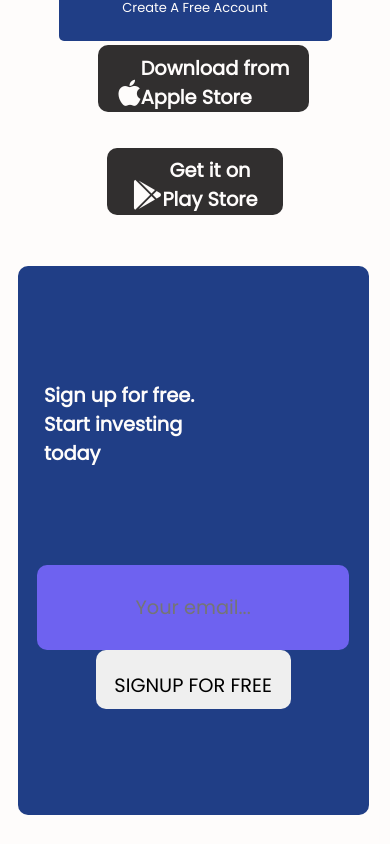
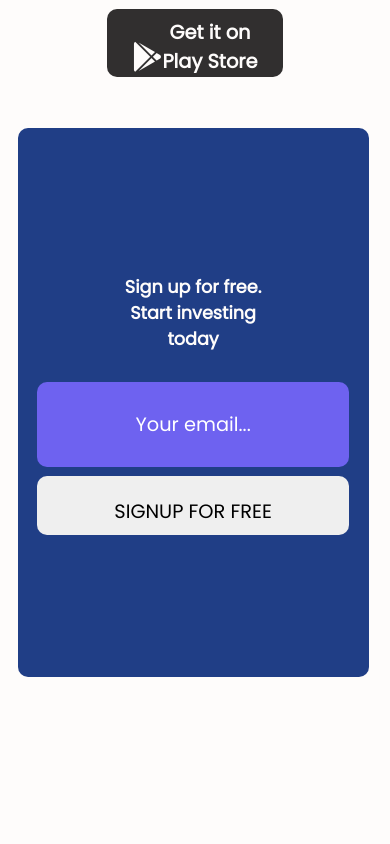
Before and after one commit to fortune-elite/fortune-app, a React (Create React App) app: page / in a window 390 px wide. Shown: the part 7840-8684 px from the top of the page. Built offline with nearby package versions, Linux system fonts and the light colour scheme; the HTML template or start-up script is replaced by a standard one.

Commit message:
fix callToAction div

```diff
--- a/src/components/css/CallToAction.css
+++ b/src/components/css/CallToAction.css
@@ -62,6 +62,10 @@
     width: 20vw;
     height:10vh;
     cursor: pointer;
+}
+
+::placeholder {
+    color: white;
 }
 
 .CallToAction .ios{
@@ -194,11 +198,12 @@
 
 @media screen and (max-width:480px){
     .CallToAction {
-        height: 160vh;
+        height: 150vh;
         background-color: var(--mainBackground);
         text-align: center;
-        padding:1rem 1rem;
+        padding:0rem 1rem;
         font-weight: 700;
+        font-size: 1rem;
 
     }
 
@@ -206,27 +211,31 @@
         font-size: 1.5rem;
         font-weight: bold;
         letter-spacing: 2px;
+        margin-bottom: 0.5rem;
     }
 
     .CallToAction p {
         color: rgb(105, 104, 104);
+        font-size: 0.6rem;
+        line-height: 1.5rem;
     }
     .signing__up {
         background: var(--DarkBlueColor);
         width: 100%;
-        padding:1rem;
+        height: 30%;
+        padding: 40%  0.5rem;
         display: flex;
         align-items: center;
-        justify-content: space-evenly;
+        justify-content: space-between;
         flex-direction: column;
         border-radius: 10px;
     }
 
     .signing__up .input__p {
         width: 100%;
-        text-align: start;
-        font-size: 1.1rem;
-        padding: 0.5rem;
+        text-align: center;
+        font-size: 1rem;
+        padding: 0.2rem;
         color: var(--mainBackground);
     }
 
@@ -239,6 +248,7 @@
         border-radius: 10px;
         text-align: center;
     }
+
 
     .signing__up {
         background: var(--DarkBlueColor);
@@ -254,9 +264,9 @@
         padding: 01.1em 0.8rem;
         text-transform: uppercase;
         border-radius: 10px;
-        margin: 0rem 0 0 0rem ;
+        margin: 0.5rem 0 0 0rem ;
         border: none;
-        width: 50vw;
+        width: 80vw;
         height: 7vh;
         cursor: pointer;
     }
```
